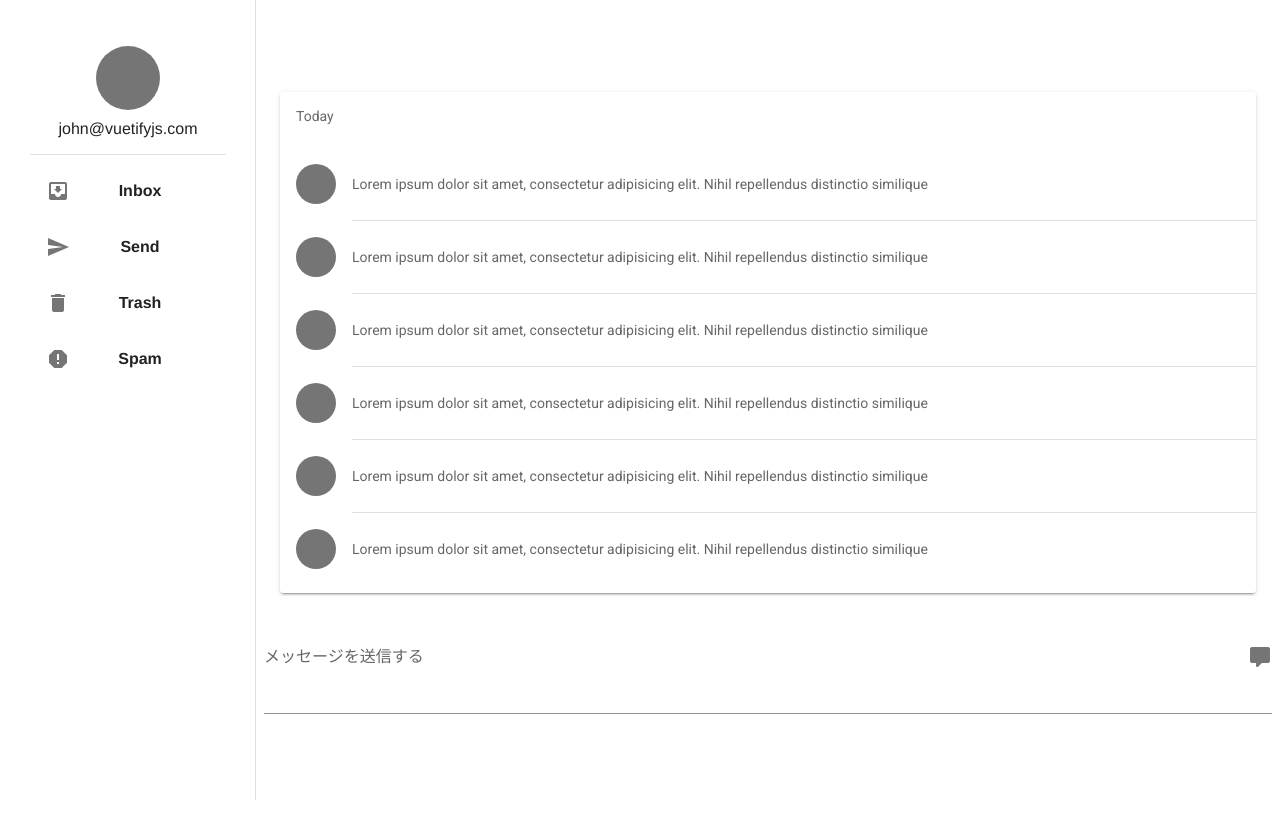
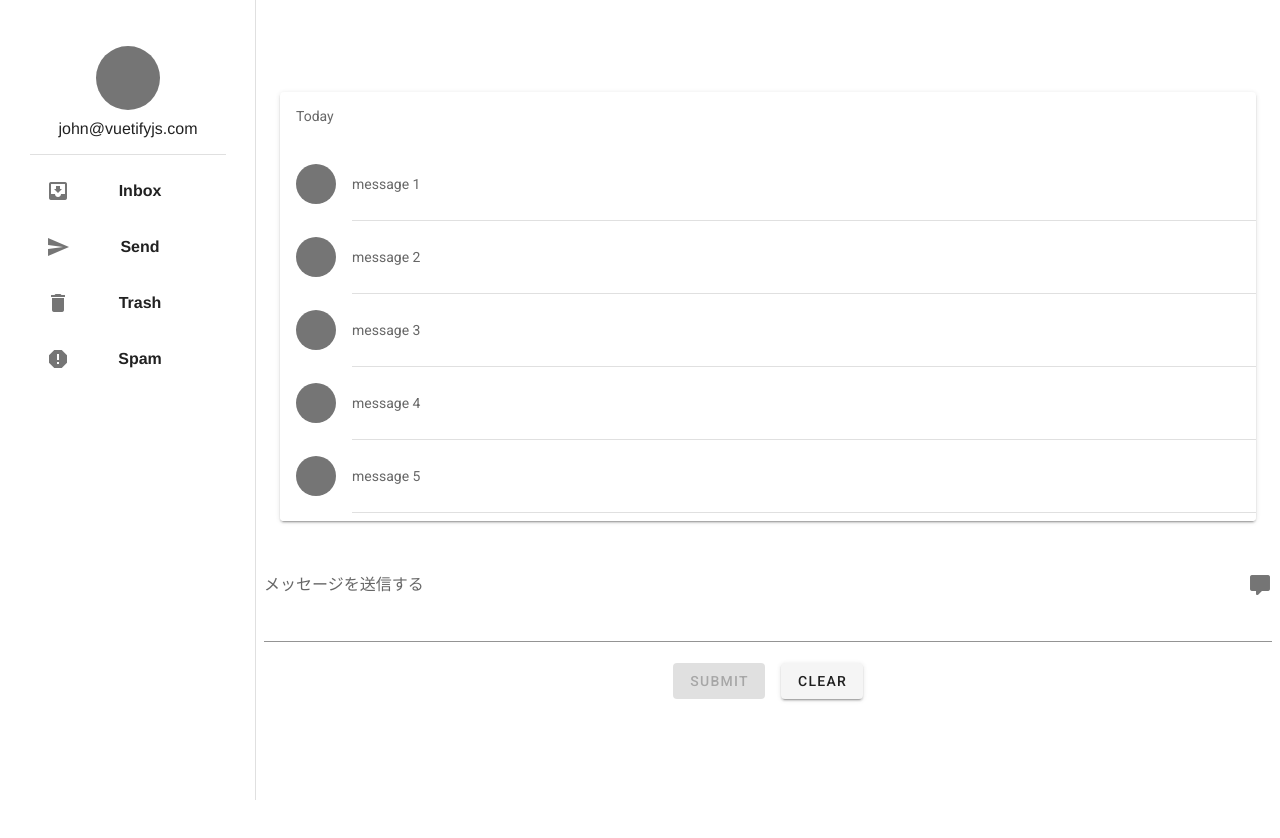
Before and after one commit to yoridori/vue-training-chat, a Vue app: page /chat in a window 1280 px wide. Shown: the top 838 px of the page. Built offline with nearby package versions, Linux system fonts and the light colour scheme.

Commit message:
submitとclearの実装

```diff
--- a/src/views/ChatBoard.vue
+++ b/src/views/ChatBoard.vue
@@ -16,10 +16,10 @@
               <v-subheader>{{ card }}</v-subheader>
 
               <v-list two-line>
-                <template v-for="n in 6">
+                <template v-for="(data, index) in messages">
                   <v-list-item
 
-                      :key="n"
+                      :key="index"
                   >
                     <v-list-item-avatar color="grey darken-1">
                     </v-list-item-avatar>
@@ -28,14 +28,14 @@
 <!--                      <v-list-item-title>Message {{ n }}</v-list-item-title>-->
 
                       <v-list-item-subtitle class="message">
-                        Lorem ipsum dolor sit amet, consectetur adipisicing elit. Nihil repellendus distinctio similique
+                        {{ data.message }}
                       </v-list-item-subtitle>
                     </v-list-item-content>
                   </v-list-item>
 
                   <v-divider
-                      v-if="n !== 6"
-                      :key="`divider-${n}`"
+                      v-if="index !== 6"
+                      :key="`divider-${index}`"
                       inset
                   ></v-divider>
                 </template>
@@ -45,12 +45,24 @@
         </v-row>
       </v-container>
       <v-textarea
+          v-model="body"
           append-icon="mdi-comment"
           class="mx-2"
           label="メッセージを送信する"
           auto-grow
           rows="3"
       ></v-textarea>
+      <v-btn
+          class="mr-4"
+          type="submit"
+          :disabled="invalid"
+          @click="submit"
+      >
+        submit
+      </v-btn>
+      <v-btn @click="clear">
+        clear
+      </v-btn>
     </v-main>
   </v-app>
 </template>
@@ -62,6 +74,15 @@
     console.log("user_id: " + this.user_id)
   },
   data: () => ({
+    messages: [
+      {message: "message 1"},
+      {message: "message 2"},
+      {message: "message 3"},
+      {message: "message 4"},
+      {message: "message 5"},
+
+    ],
+    body: '',
     user_id: '',
     cards: ['Today'],
     drawer: null,
@@ -72,6 +93,26 @@
       ['mdi-alert-octagon', 'Spam'],
     ],
   }),
+  computed: {
+    invalid () {
+      console.log('computed, invalid')
+      if(!this.body) {
+        return true
+      }
+      return false
+    }
+  },
+  methods: {
+    clear () {
+      console.log("clear call")
+      this.body=""
+    },
+    submit () {
+      console.log("submit call", this.body)
+      this.messages.unshift({message: this.body})
+      this.body = ""
+    }
+  },
 }
 </script>
 
```
